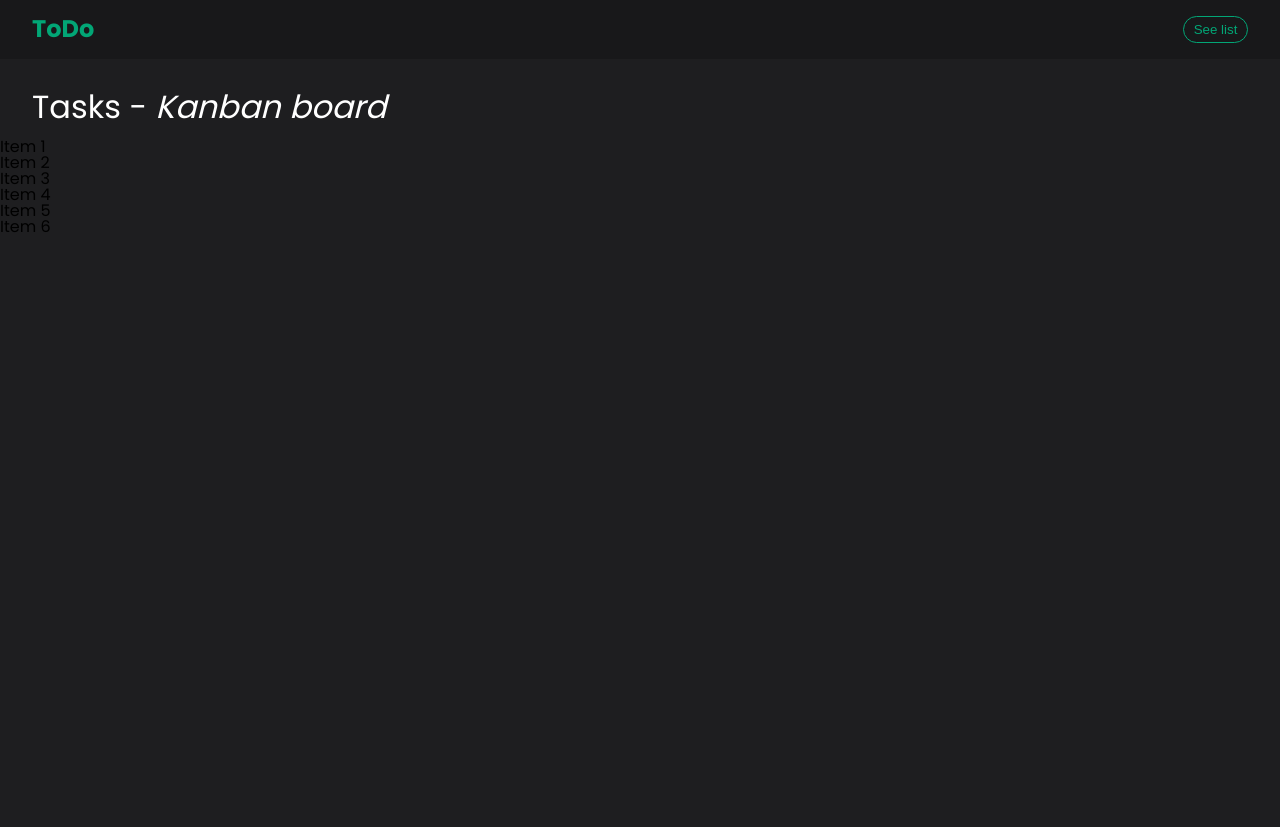
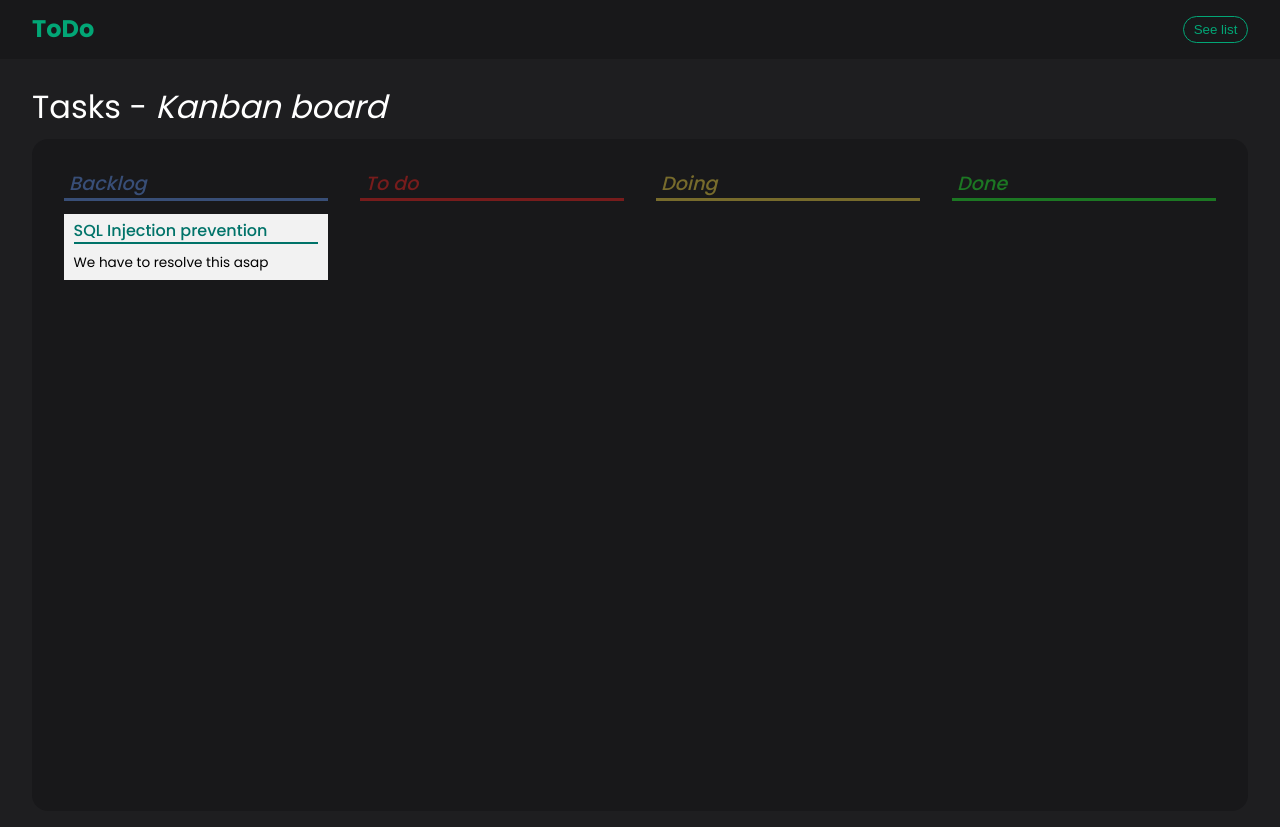
Before and after one commit to crisvini/desafio-to_do-xneo, a PHP site: page / in a window 1280 px wide. Before the commit the page ends 232 px from the top, so only its background shows below. Run offline with PHP 8.4, Linux system fonts and the light colour scheme; some libraries are stand-ins or nearby versions.

Commit message:
kanban start

```diff
--- a/components/Components.php
+++ b/components/Components.php
@@ -21,7 +21,7 @@ class Components
                 <script src="./lib/node_modules/sortablejs/sortable.min.js"></script>
 
                 <link rel="stylesheet" href="./css/styles.css?' . time() . '">
-                <script src="./js/index.js"></script>
+                <script src="./js/index.js?' . time() . '"></script>
                 <meta charset="UTF-8">
                 <meta http-equiv="X-UA-Compatible" content="IE=edge">
                 <meta name="viewport" content="width=device-width, initial-scale=1.0">
--- a/css/styles.css
+++ b/css/styles.css
@@ -46,6 +46,24 @@ q:before, q:after {
 table {
     border-collapse: collapse;
     border-spacing: 0;
+}
+
+::-webkit-scrollbar {
+    width: 6px;
+}
+
+::-webkit-scrollbar-track {
+    background-color: #222;
+    border-radius: 1rem;
+}
+
+::-webkit-scrollbar-thumb {
+    background-color: #555;
+    border-radius: 1rem;
+}
+
+::-webkit-scrollbar-thumb:hover {
+    background-color: #888;
 }
 
 .text-1 {
@@ -205,3 +223,100 @@ table {
     transition: color .15s ease-in-out, border-color .15s ease-in-out;
     cursor: pointer;
 }
+
+.main {
+    height: 80vh;
+    display: flex;
+    overflow-x: auto;
+    margin-left: 2rem;
+    margin-right: 2rem;
+    margin-bottom: 1rem;
+    padding: 1rem;
+    border-radius: 1rem;
+}
+
+.column {
+    flex-grow: 1;
+    display: flex;
+    flex-direction: column;
+    align-items: stretch;
+    margin-left: 1rem;
+    margin-right: 1rem;
+    margin-top: 0.6rem;
+    margin-bottom: 0.6rem;
+    overflow-y: auto;
+    width: 25%;
+}
+
+.card {
+    background-color: #f2f2f2;
+    margin-bottom: 0.6rem;
+    padding: 0.6rem;
+    -webkit-user-select: none;
+    -moz-user-select: none;
+    -ms-user-select: none;
+    user-select: none;
+}
+
+.card-title {
+    border-bottom: 2px solid #007369;
+    padding-bottom: 0.2rem;
+    width: 100%;
+}
+
+.card-title span {
+    font-size: 1rem;
+    font-weight: 500;
+}
+
+.card-description {
+    margin-top: 0.6rem;
+}
+
+.card-description span {
+    font-size: 0.85rem;
+}
+
+.column-header {
+    margin-bottom: 0.8rem;
+    padding-top: 0.6rem;
+    padding-bottom: 0.3rem;
+}
+
+.column-header span {
+    font-weight: 500;
+    font-style: italic;
+    font-size: 1.2rem;
+}
+
+.backlog {
+    border-bottom: 3px solid #384E77;
+}
+
+.backlog span {
+    color: #384E77;
+}
+
+.to-do {
+    border-bottom: 3px solid #771C1C;
+}
+
+.to-do span {
+    color: #771C1C;
+}
+
+.doing {
+    border-bottom: 3px solid #776B2C;
+}
+
+.doing span {
+    color: #776B2C;
+}
+
+.done {
+    border-bottom: 3px solid #1C7723;
+}
+
+.done span {
+    color: #1C7723;
+}
--- a/index.php
+++ b/index.php
@@ -15,22 +15,36 @@
         <span class="text-8 fs-3">Tasks - <span class="kanban">Kanban board</span></span>
     </header>
 
-    <main>
-        <div class="list-container">
-            <ul id="list1" class="shared-list">
-                <li data-id="1">Item 1</li>
-                <li data-id="2">Item 2</li>
-                <li data-id="3">Item 3</li>
-            </ul>
-        </div>
 
-        <div class="list-container">
-            <ul id="list2" class="shared-list">
-                <li data-id="4">Item 4</li>
-                <li data-id="5">Item 5</li>
-                <li data-id="6">Item 6</li>
-            </ul>
-        </div>
+    <main class="main background-7">
+        <ul id="backlog" class="column">
+            <div class="column-header backlog">
+                <span class="text-8"><i class="bi bi-journal"></i>&nbsp;Backlog</span>
+            </div>
+            <li class="card">
+                <div class="card-title">
+                    <span class="text-3">SQL Injection prevention</span>
+                </div>
+                <div class="card-description">
+                    <span>We have to resolve this asap</span>
+                </div>
+            </li>
+        </ul>
+        <ul id="to_do" class="column">
+            <div class="column-header to-do">
+                <span class="text-8"><i class="bi bi-list-task"></i>&nbsp;To do</span>
+            </div>
+        </ul>
+        <ul id="doing" class="column">
+            <div class="column-header doing">
+                <span class="text-8"><i class="bi bi-clock"></i>&nbsp;Doing</span>
+            </div>
+        </ul>
+        <ul id="done" class="column">
+            <div class="column-header done">
+                <span class="text-8"><i class="bi bi-check2-circle"></i>&nbsp;Done</span>
+            </div>
+        </ul>
     </main>
 </body>
 
--- a/js/index.js
+++ b/js/index.js
@@ -1,8 +1,10 @@
 $(document).ready(function () {
-    var list1 = document.getElementById('list1');
-    var list2 = document.getElementById('list2');
+    var backlog = document.getElementById('backlog');
+    var to_do = document.getElementById('to_do');
+    var doing = document.getElementById('doing');
+    var done = document.getElementById('done');
 
-    var sortable1 = Sortable.create(list1, {
+    var sortable1 = Sortable.create(backlog, {
         group: 'shared-list',
         animation: 150,
         onAdd: function (evt) {
@@ -10,11 +12,27 @@ $(document).ready(function () {
         }
     });
 
-    var sortable2 = Sortable.create(list2, {
+    var sortable2 = Sortable.create(to_do, {
+        group: 'shared-list',
+        animation: 150,
+        onAdd: function (evt) {
+            console.log('Item movido para a lista 1');
+        }
+    });
+
+    var sortable3 = Sortable.create(doing, {
         group: 'shared-list',
         animation: 150,
         onAdd: function (evt) {
             console.log('Item movido para a lista 2');
         }
     });
+
+    var sortable4 = Sortable.create(done, {
+        group: 'shared-list',
+        animation: 150,
+        onAdd: function (evt) {
+            console.log('Item movido para a lista 3');
+        }
+    });
 });
```
